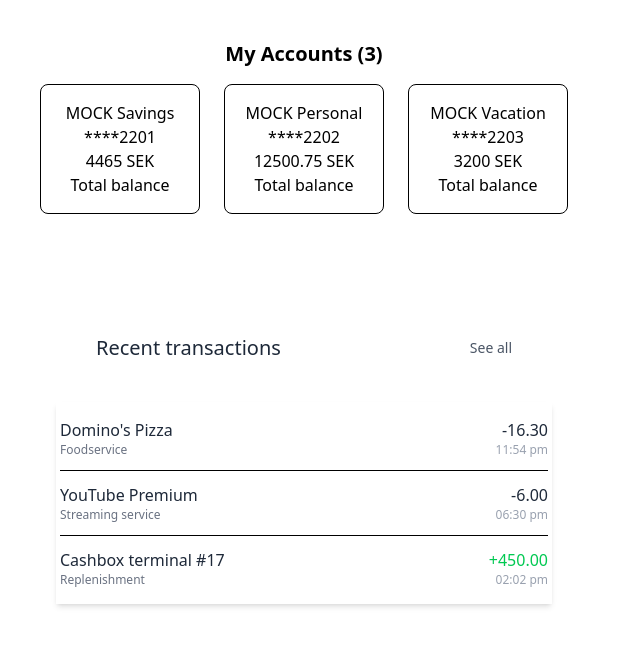
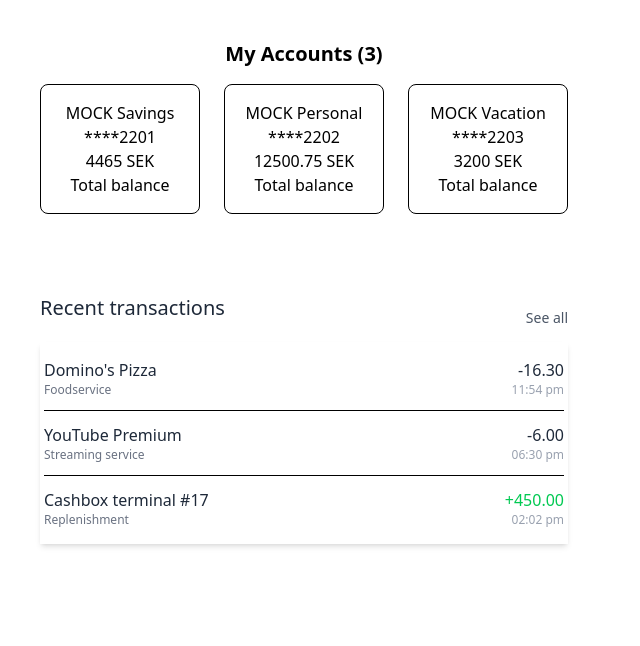
Before and after one commit to salt-community/jfs-2025-03-31-novabank-ab, a React (Vite) app in the folder frontend/: page /dashboard in a window 1280 px wide. Shown: the top 646 px of the page, without its empty margins (0-640 px from the left). Built offline with nearby package versions, Linux system fonts and the light colour scheme; no server answers.

Commit message:
Styling Transactionlist

```diff
--- a/frontend/src/components/dashboard/TransactionList.tsx
+++ b/frontend/src/components/dashboard/TransactionList.tsx
@@ -1,3 +1,4 @@
+import { useNavigate } from "@tanstack/react-router";
 import TransactionItem from "../generic/TransactionItem";
 
 type Transaction={
@@ -13,12 +14,13 @@ type TransactionListProps={
 
 
 export default function TransactionList({transactions}: TransactionListProps) {
+  const navigate = useNavigate()
 
   return (
-    <div className="p-10 rounded-lg max-w-xl mx-auto">
-      <div className="flex justify-between items-center p-10">
-        <h2 className="text-xl text-gray-800">Recent transactions</h2>
-        <a href="#" className="text-sm text-gray-600 hover:text-gray-900">See all</a>
+    <div className="p-10 rounded-lg max-w mx-auto">
+      <div className="flex justify-between items-center">
+        <h2 className="text-xl text-gray-800 pb-5">Recent transactions</h2>
+        <a onClick={() => navigate({ to: '/transactions' })} className="text-sm text-gray-600 hover:text-gray-900 hover:cursor-pointer">See all</a>
       </div>
 
       <div className="shadow-md p-1">
```
